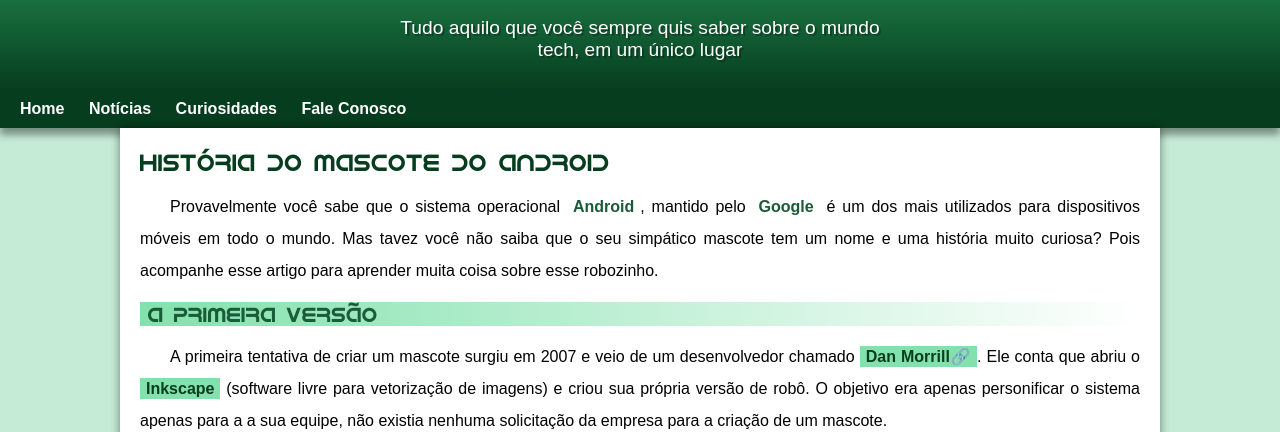
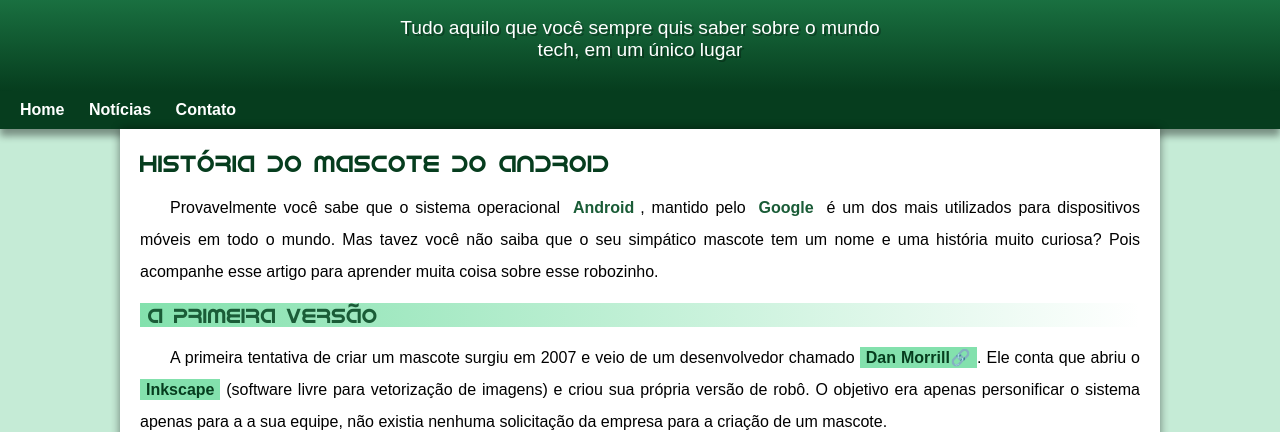
Before and after one commit to alexsena-code/projeto-android, a plain HTML site: page index.html in a window 1280 px wide. Shown: the part 100-532 px from the top of the page. Drawn offline with Linux system fonts and the light colour scheme.

Commit message:
Resoolução do problema do menu com o padding

```diff
--- a/index.html
+++ b/index.html
@@ -14,8 +14,7 @@
     <nav>
         <a href="#">Home</a>
         <a href="#">Notícias</a>
-        <a href="#">Curiosidades</a>
-        <a href="#">Fale Conosco</a>
+        <a href="#">Contato</a>
     </nav>
     <main>
         <article>
--- a/style/style.css
+++ b/style/style.css
@@ -55,7 +55,7 @@
     font-size: 1.2em;
     color: white;
     max-width: 500px;
-    padding: 0px 10px 0px 10px;
+    padding: 0px 10px 30px 10px;
     margin: auto;
     text-shadow: 2px 2px 0px rgba(0, 0, 0, 0.295);
 
```
